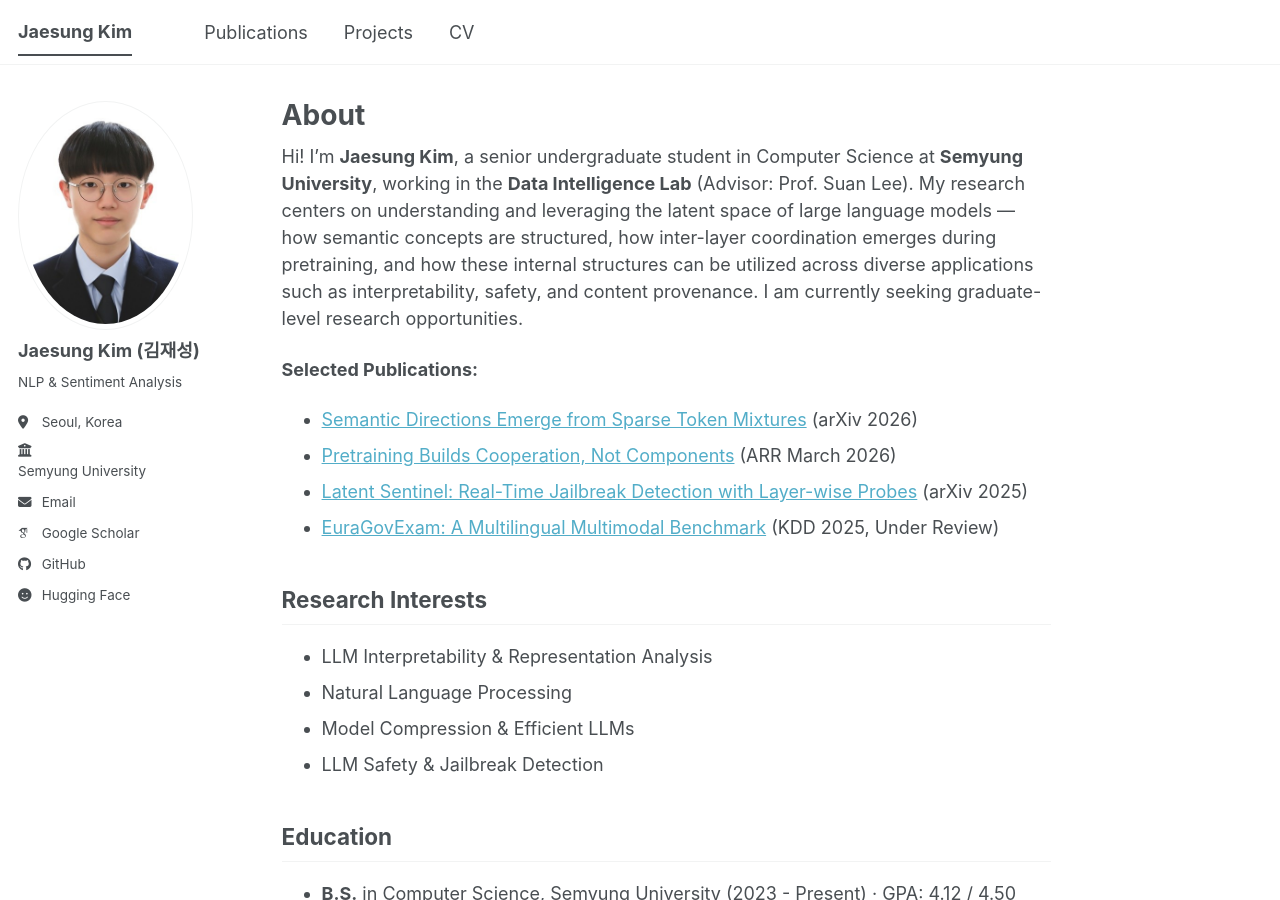
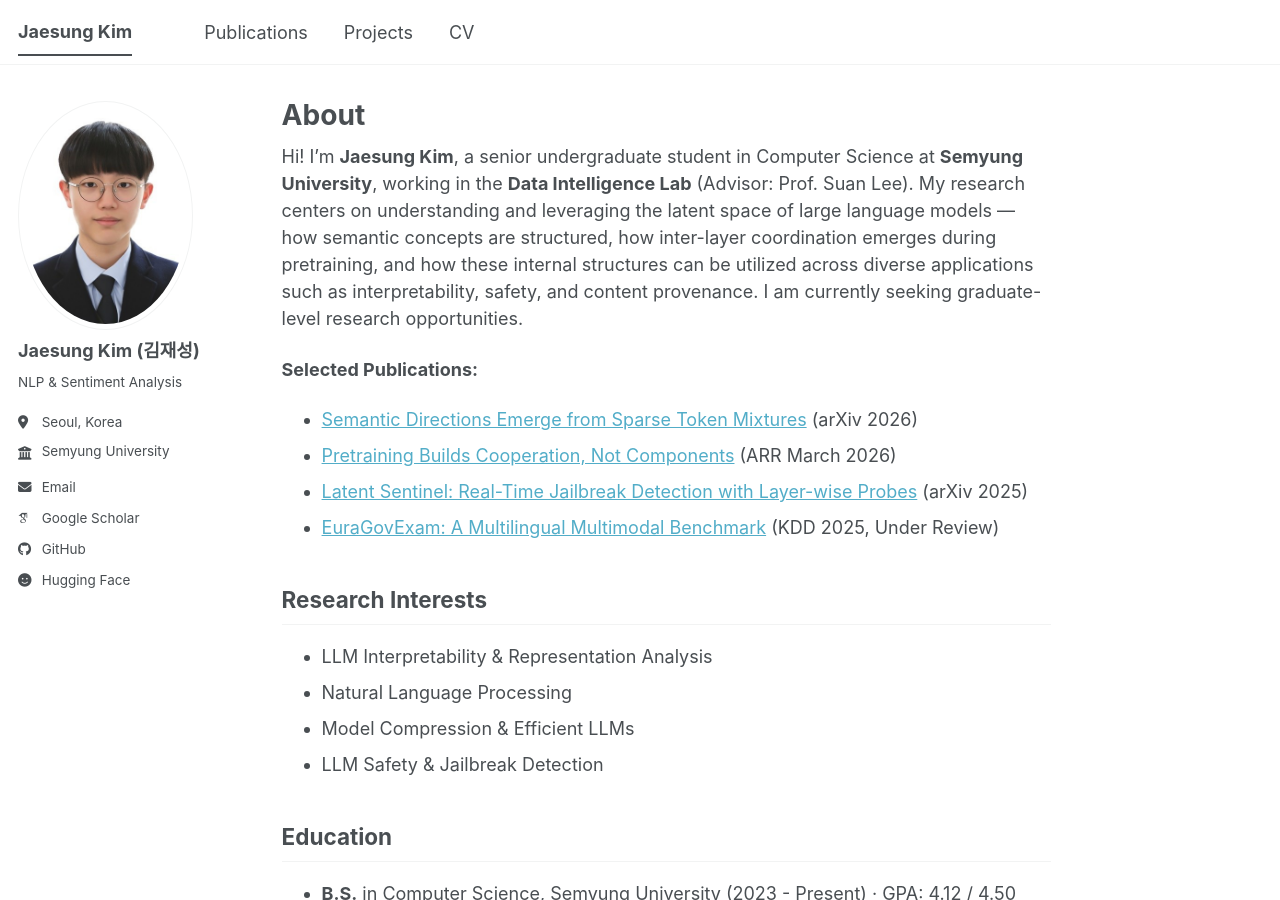
Before and after one commit to thisiskorea/CV, a Jekyll site: the page built from _pages/about.md, in a window 1280 px wide and 900 px high. Built offline with Jekyll 4.4.1, drawn with Linux system fonts in a browser that asks for light colours; some web fonts are replaced; a script bundle is joined from its source files by our own code; library files that are not in the unit come from our copies.

Commit message:
Fix employer icon alignment with display:flex + align-items:center
https://claude.ai/code/session_01CU9SVkWVuVsgHzfbJU88mX

```diff
--- a/_includes/author-profile.html
+++ b/_includes/author-profile.html
@@ -28,7 +28,7 @@
         <li class="author__desktop"><i class="fas fa-fw fa-location-dot icon-pad-right" aria-hidden="true"></i>{{ author.location }}</li>
       {% endif %}
       {% if author.employer %}
-        <li class="author__desktop"><i class="fas fa-fw fa-building-columns icon-pad-right" aria-hidden="true" style="vertical-align:middle"></i>{% if author.employerurl %}<a href="{{ author.employerurl }}">{{ author.employer }}</a>{% else %}{{ author.employer }}{% endif %}</li>
+        <li class="author__desktop" style="display:flex;align-items:center"><i class="fas fa-fw fa-building-columns icon-pad-right" aria-hidden="true"></i>{% if author.employerurl %}<a href="{{ author.employerurl }}">{{ author.employer }}</a>{% else %}{{ author.employer }}{% endif %}</li>
       {% endif %}
       {% if author.uri %}
         <li><a href="{{ author.uri }}"><i class="fas fa-fw fa-link icon-pad-right" aria-hidden="true"></i>{{ site.data.ui-text[site.locale].website_label | default: "Website" }}</a></li>
```
